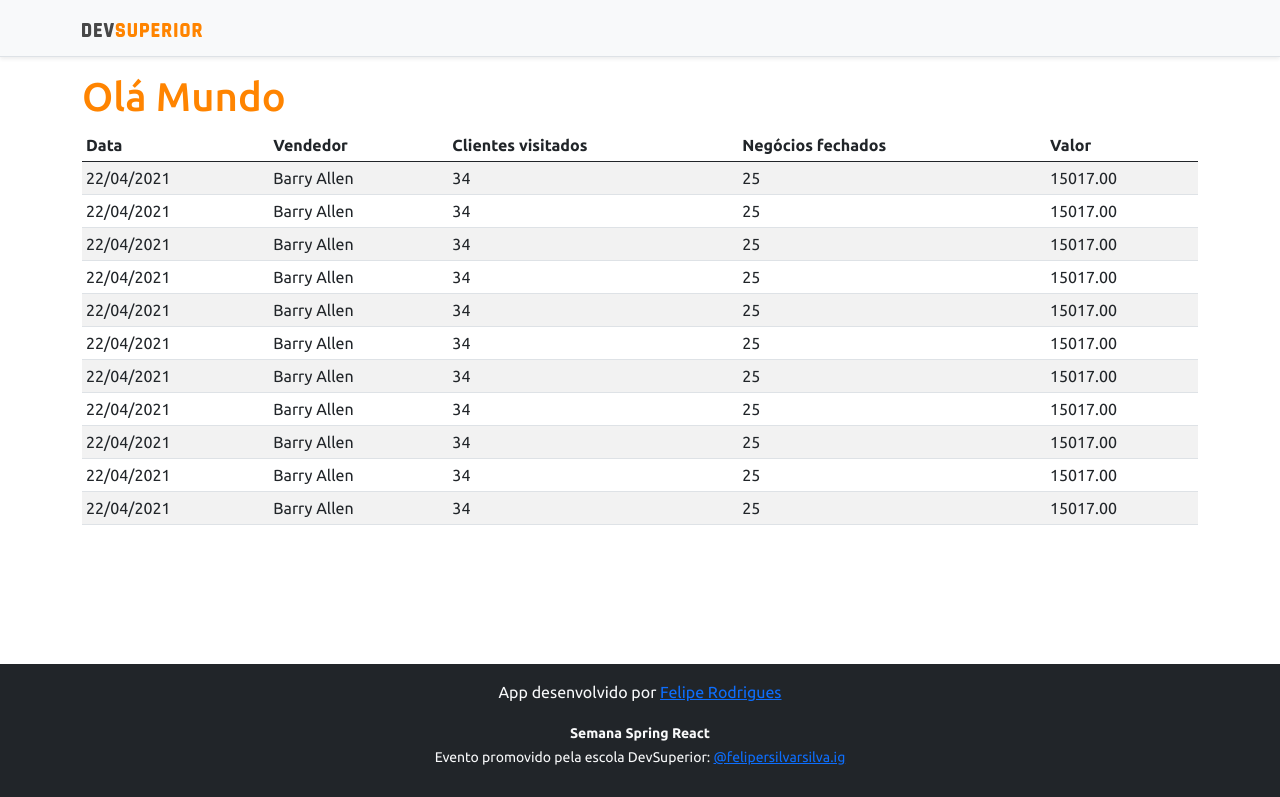
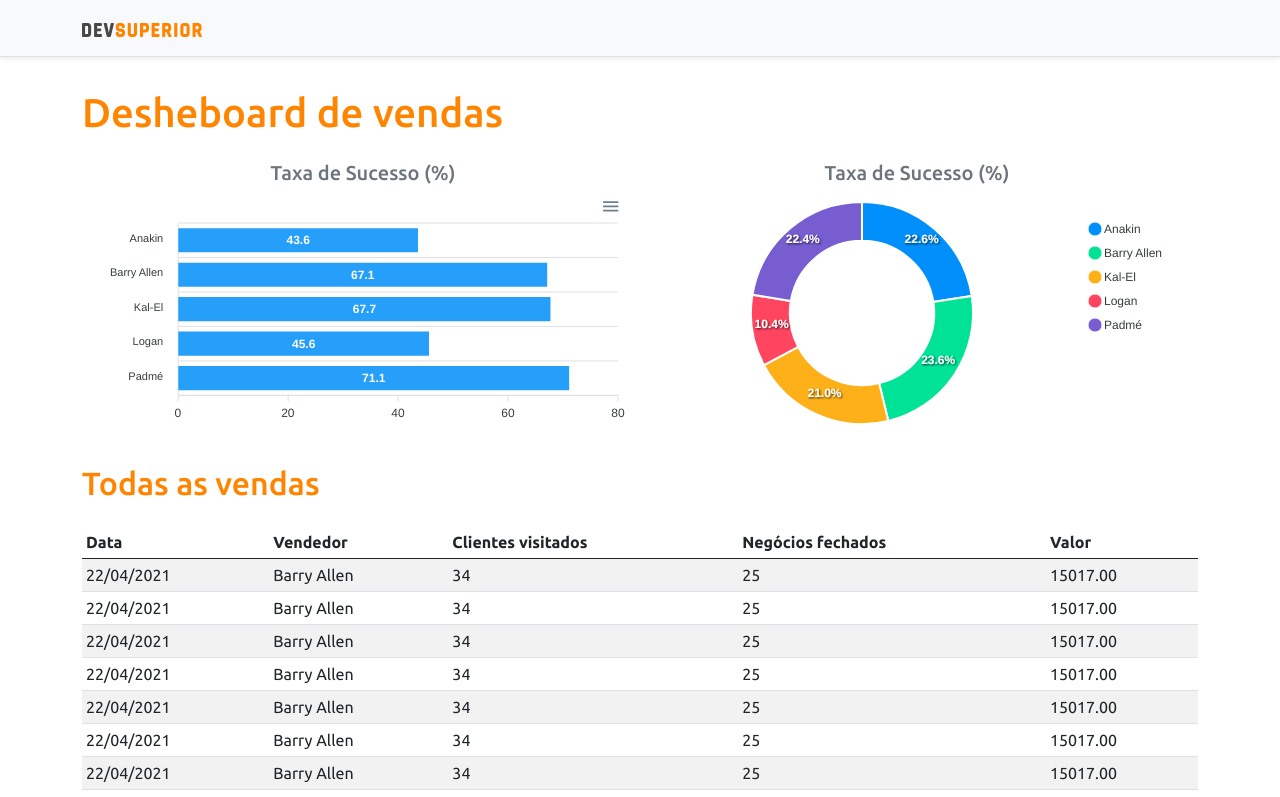
Before and after one commit to felipersilvarsilva/DSVendas, a React (Create React App) app in the folder frontend/: page / in a window 1280 px wide. Shown: the top 797 px of the page. Built offline with nearby package versions, Linux system fonts and the light colour scheme.

Commit message:
Static charts

```diff
--- a/frontend/package.json
+++ b/frontend/package.json
@@ -12,8 +12,10 @@
     "@types/node": "^12.0.0",
     "@types/react": "^17.0.0",
     "@types/react-dom": "^17.0.0",
+    "apexcharts": "^3.26.3",
     "bootstrap": "^5.0.1",
     "react": "^17.0.2",
+    "react-apexcharts": "^1.3.9",
     "react-dom": "^17.0.2",
     "react-scripts": "4.0.3",
     "typescript": "^4.1.2",
--- a/frontend/src/App.tsx
+++ b/frontend/src/App.tsx
@@ -1,4 +1,6 @@
+import BarChart from "components/BarChart";
 import DataTable from "components/DataTable";
+import DonutChart from "components/DonutChart";
 import Footer from "components/Footer";
 import NavBar from "components/NavBar";
 function App() {
@@ -6,7 +8,22 @@ function App() {
     <>
       <NavBar />
       <div className="container">
-        <h1 className="text-primary">Olá Mundo</h1>
+        <h1 className="text-primary py-3">Desheboard de vendas</h1>
+
+        <div className="row px-3">
+          <div className="col-sm-6">
+            <h5 className="text-center text-secondary">Taxa de Sucesso (%)</h5>
+            <BarChart />
+          </div>
+          <div className="col-sm-6">
+            <h5 className="text-center text-secondary">Taxa de Sucesso (%)</h5>
+            <DonutChart />
+          </div>
+        </div>
+
+        <div className="py-3">
+          <h2 className="text-primary">Todas as vendas</h2>
+        </div>
         <DataTable />
       </div>
       <Footer />
--- /dev/null
+++ b/frontend/src/components/BarChart/index.tsx
@@ -0,0 +1,34 @@
+import Chart from "react-apexcharts";
+const BarChart = () => {
+  const options = {
+    plotOptions: {
+      bar: {
+        horizontal: true,
+      },
+    },
+  };
+
+  const mockData = {
+    labels: {
+      categories: ["Anakin", "Barry Allen", "Kal-El", "Logan", "Padmé"],
+    },
+    series: [
+      {
+        name: "% Sucesso",
+        data: [43.6, 67.1, 67.7, 45.6, 71.1],
+      },
+    ],
+  };
+  return (
+    <>
+      <Chart
+        options={{ ...options, xaxis: mockData.labels }}
+        series={mockData.series}
+        type="bar"
+        height="240"
+      />
+    </>
+  );
+};
+
+export default BarChart;
--- /dev/null
+++ b/frontend/src/components/DonutChart/index.tsx
@@ -0,0 +1,24 @@
+import Chart from "react-apexcharts";
+const DonutChart = () => {
+  const mockData = {
+    series: [477138, 499928, 444867, 220426, 473088],
+    labels: ["Anakin", "Barry Allen", "Kal-El", "Logan", "Padmé"],
+  };
+
+  const options = {
+    legend: {
+      show: true,
+    },
+  };
+
+  return (
+    <Chart
+      options={{ ...options, labels: mockData.labels }}
+      series={mockData.series}
+      type="donut"
+      height="240"
+    />
+  );
+};
+
+export default DonutChart;
```
Also changed, not shown: 1 other file (tests, documents, lock files or other folders).
